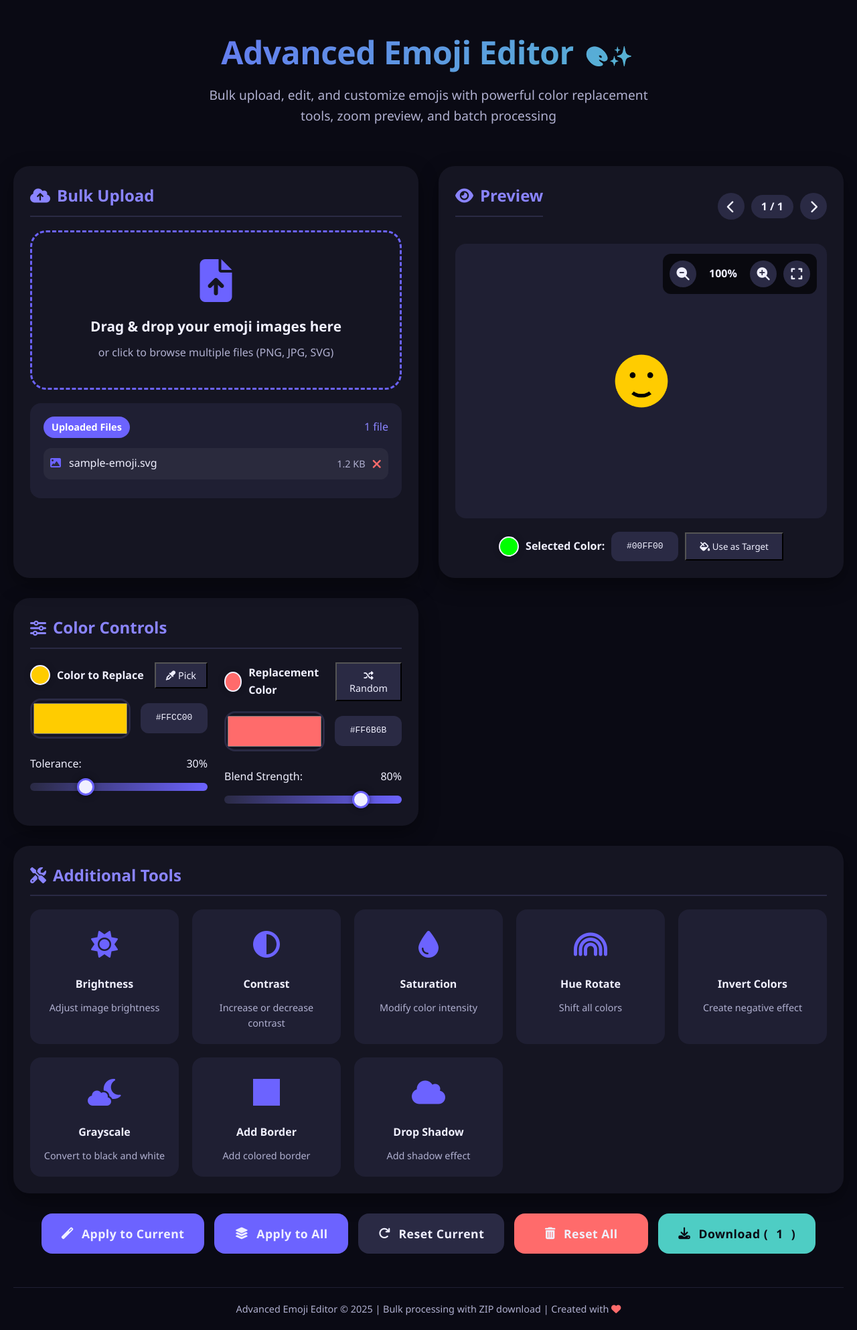
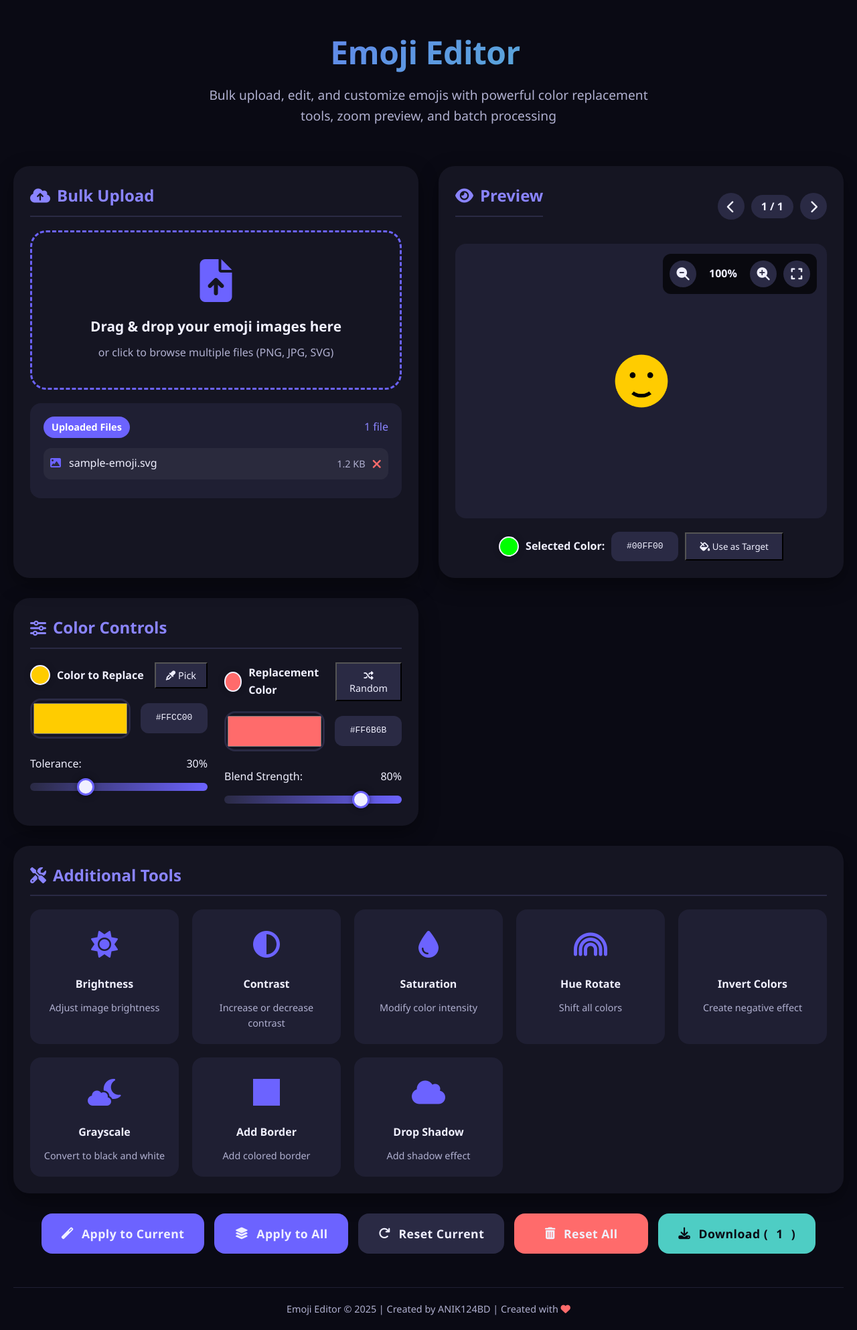
Before and after one commit to astryxhosting7/emoji-editor, a plain HTML site: page index.html in a window 1280 px wide. Shown: the whole page at 67% size. Drawn offline with nearby package versions, Linux system fonts and the light colour scheme; some icons are missing.

Commit message:
Update index.html

```diff
--- a/index.html
+++ b/index.html
@@ -3,7 +3,7 @@
 <head>
     <meta charset="UTF-8">
     <meta name="viewport" content="width=device-width, initial-scale=1.0">
-    <title>Advanced Emoji Color Editor</title>
+    <title>Emoji Color Editor</title>
     <link rel="stylesheet" href="https://cdnjs.cloudflare.com/ajax/libs/font-awesome/6.4.0/css/all.min.css">
     <script src="https://cdnjs.cloudflare.com/ajax/libs/jszip/3.10.1/jszip.min.js"></script>
     <script src="https://cdnjs.cloudflare.com/ajax/libs/FileSaver.js/2.0.5/FileSaver.min.js"></script>
@@ -721,7 +721,7 @@
 <body>
     <div class="container">
         <header>
-            <h1>Advanced Emoji Editor <span class="emoji-icon">🎨✨</span></h1>
+            <h1>Emoji Editor <span class="emoji-icon"></span></h1>
             <p class="subtitle">Bulk upload, edit, and customize emojis with powerful color replacement tools, zoom preview, and batch processing</p>
         </header>
 
@@ -1004,7 +1004,7 @@
         </div>
 
         <footer>
-            <p>Advanced Emoji Editor &copy; <span id="currentYear"></span> | Bulk processing with ZIP download | Created with <i class="fas fa-heart" style="color: var(--danger)"></i></p>
+            <p>Emoji Editor &copy; <span id="currentYear"></span> | Created by ANIK124BD | Created with <i class="fas fa-heart" style="color: var(--danger)"></i></p>
         </footer>
     </div>
 
```
